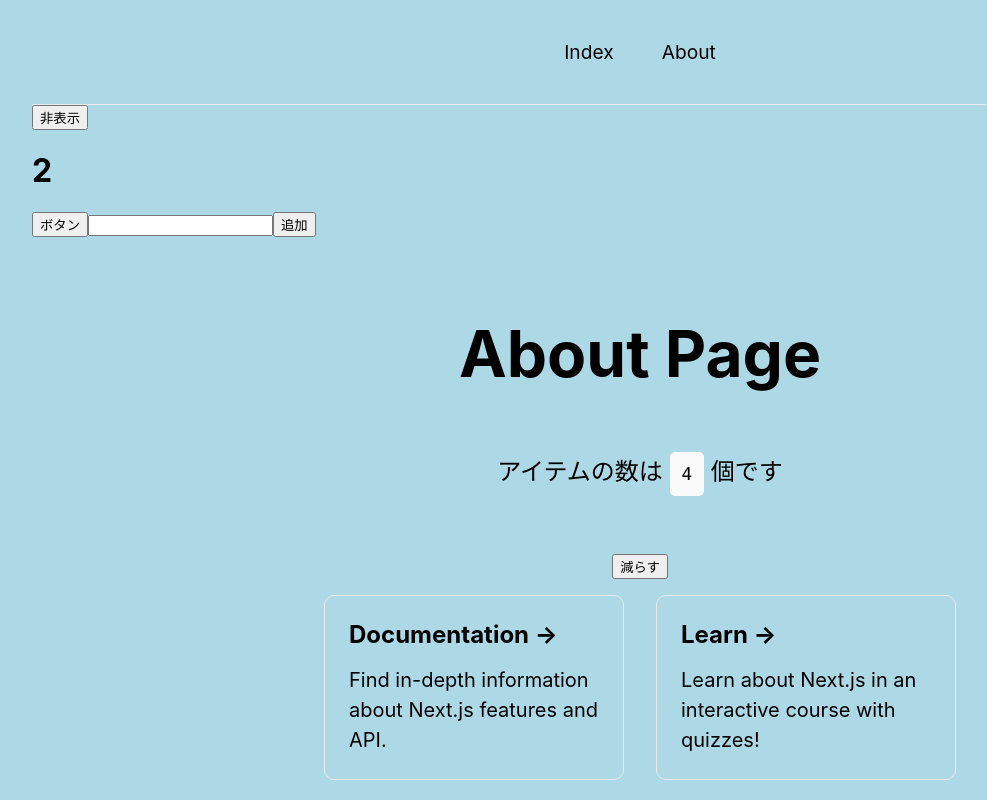
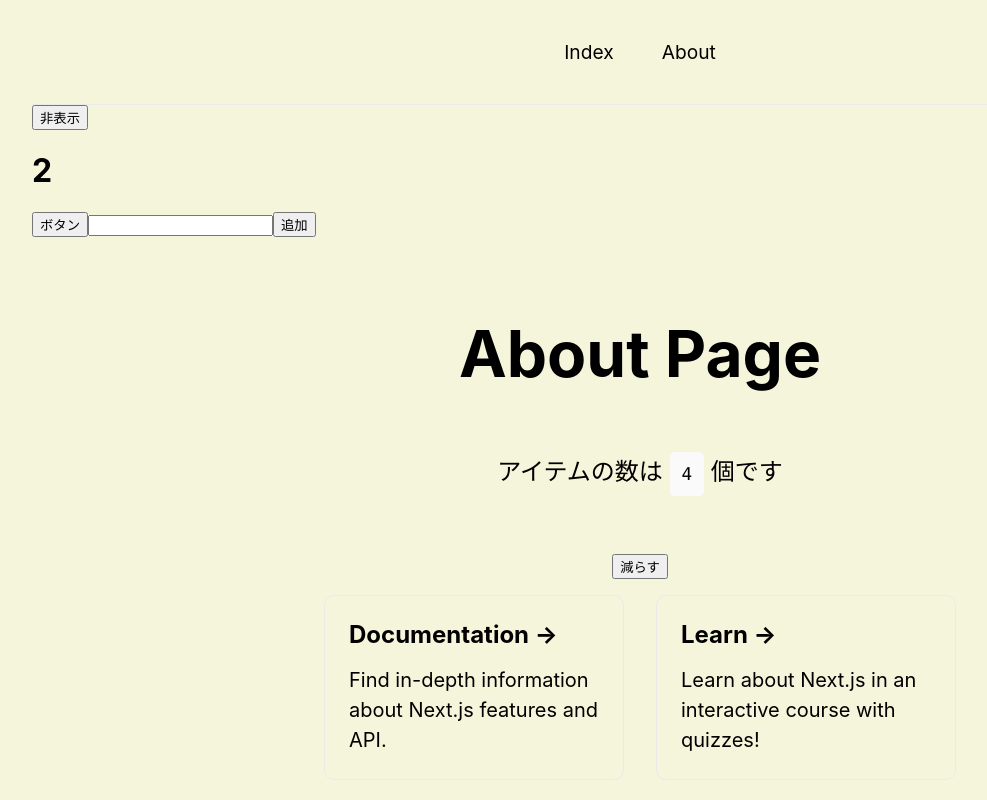
Before and after one commit to yuuttana1223/next-ts-app2, a Next.js app: page /about in a window 1280 px wide. Shown: the top 800 px of the page, without its empty margins (0-987 px from the left). Built offline with nearby package versions, Linux system fonts and the light colour scheme.

Commit message:
✨ useRouterの記述を追加

```diff
--- /dev/null
+++ b/src/hooks/useBgColor.ts
@@ -0,0 +1,24 @@
+import { useEffect, useMemo } from "react";
+import { useRouter } from "next/dist/client/router";
+
+export const useBgColor = (): void => {
+  const router = useRouter();
+
+  const bgColor: string = useMemo(() => {
+    switch (router.pathname) {
+      case "/":
+        return "lightblue";
+      case "/about":
+        return "beige";
+      default:
+        return "";
+    }
+  }, [router.pathname]);
+
+  useEffect(() => {
+    document.body.style.backgroundColor = bgColor;
+    return () => {
+      document.body.style.backgroundColor = "";
+    };
+  }, [bgColor]);
+};
--- a/src/hooks/useBgLightBlue.ts
+++ /dev/null
@@ -1,10 +0,0 @@
-import { useEffect } from "react";
-
-export const useBgLightBlue = (): void => {
-  useEffect(() => {
-    document.body.style.backgroundColor = "lightblue";
-    return () => {
-      document.body.style.backgroundColor = "";
-    };
-  }, []);
-};
--- a/src/pages/_app.tsx
+++ b/src/pages/_app.tsx
@@ -2,11 +2,11 @@ import "src/styles/globals.css";
 import type { AppProps } from "next/app";
 import Head from "next/head";
 import { useCounter } from "src/hooks/useCounter";
-import { useBgLightBlue } from "src/hooks/useBgLightBlue";
+import { useBgColor } from "src/hooks/useBgColor";
 import { useInputArray } from "src/hooks/useInputArray";
 
 function MyApp({ Component, pageProps }: AppProps) {
-  useBgLightBlue();
+  useBgColor();
   return (
     <>
       <Head>
```
